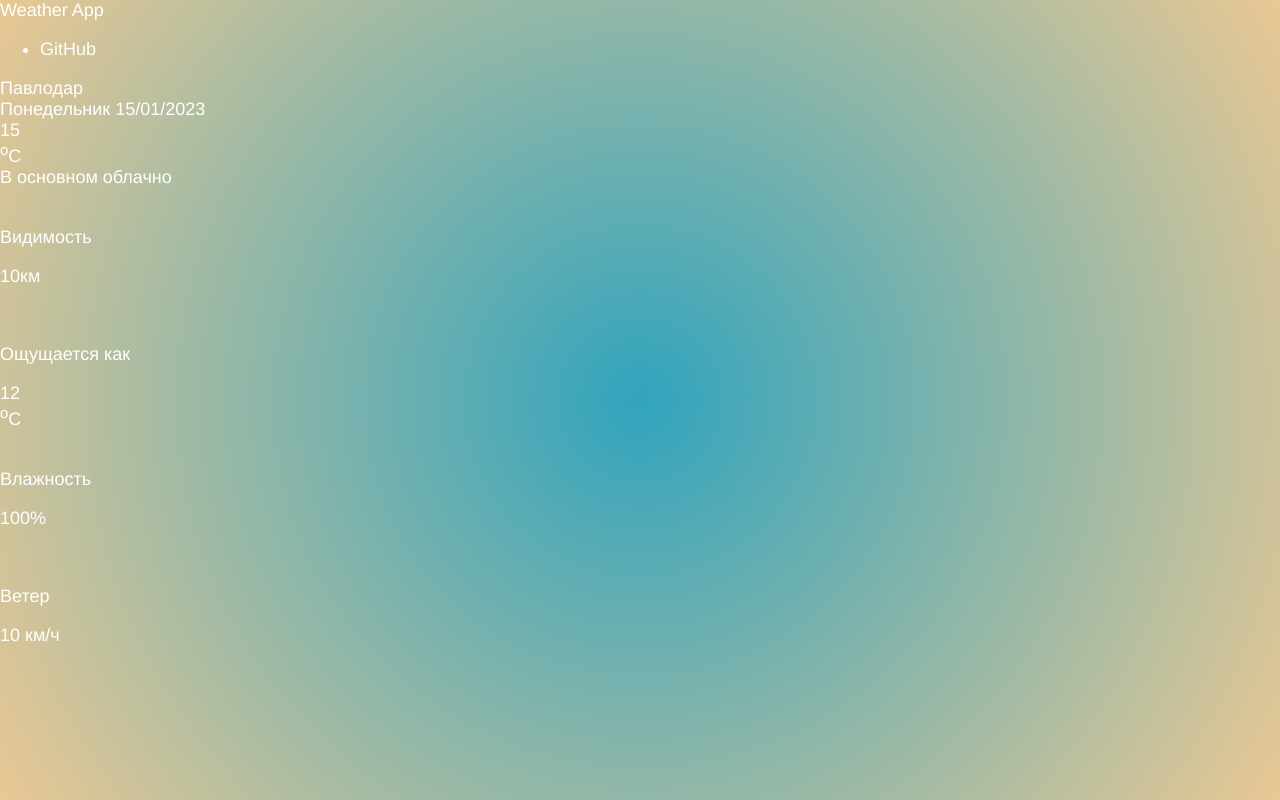
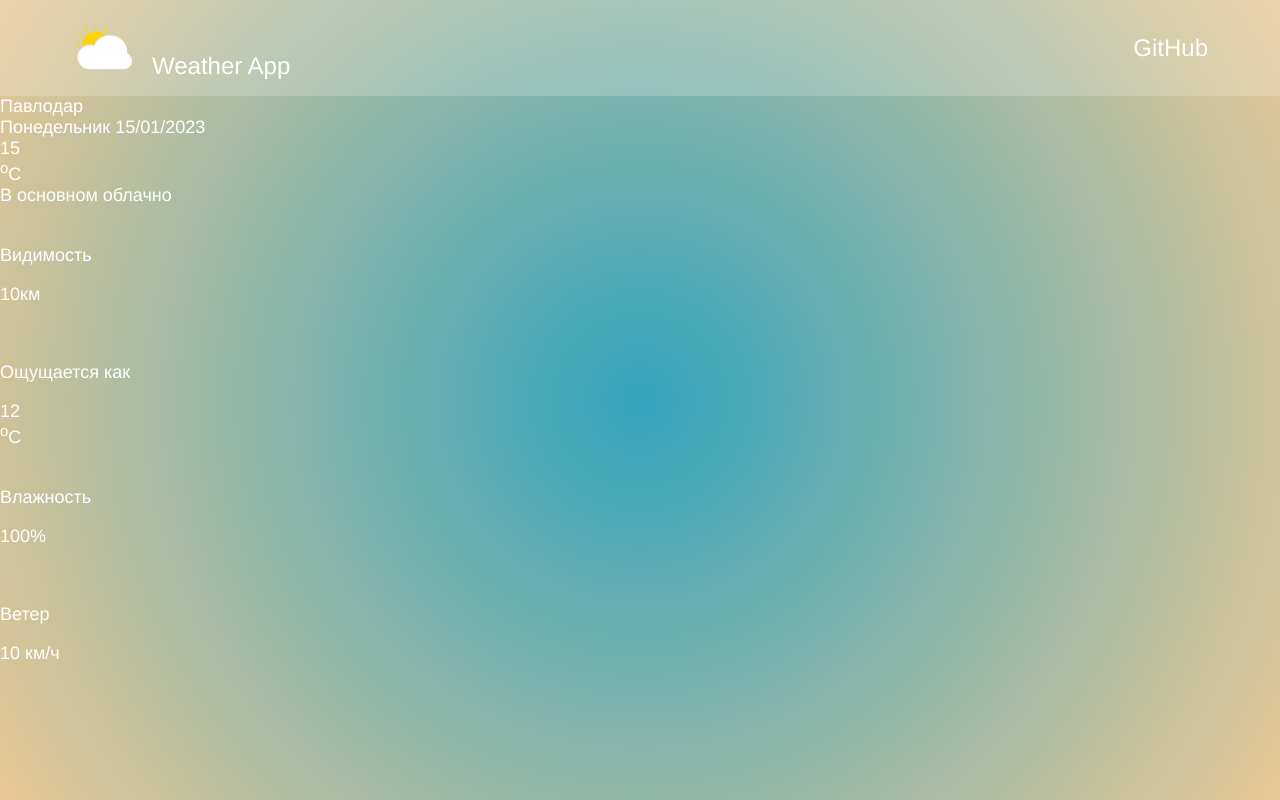
Before and after one commit to vladjl3/weather-app-angular, an Angular app: page / in a window 1280 px wide. Built offline with nearby package versions, Linux system fonts and the light colour scheme.

Commit message:
refactor: extract header to separate component

```diff
--- a/src/app/app.component.html
+++ b/src/app/app.component.html
@@ -1,17 +1,4 @@
-<header>
-  <div class="header">
-    <div class="header__logo">
-      <div class="header__logo-img"></div>
-      <div class="header__logo-text">Weather App</div>
-    </div>
-    <nav class="header__nav">
-      <ul class="header__nav-ul">
-        <li class="header__nav-item">GitHub</li>
-      </ul>
-    </nav>
-  </div>
-</header>
-
+<app-header></app-header>
 <div class="weather-widget">
   <div class="weather-widget__search"></div>
   <div class="weather-widget__data">
--- a/src/app/core/components/header/header.component.html
+++ b/src/app/core/components/header/header.component.html
@@ -1 +1,13 @@
-<p>header works!</p>
+<div class="header">
+  <div class="header__logo">
+    <img class="header__logo-img" src="../../../../assets/images/logo.png" />
+    <div class="header__logo-text">Weather App</div>
+  </div>
+  <nav class="header__nav">
+    <ul class="header__nav-ul">
+      <li class="header__nav-item">
+        <a href="https://github.com/vladjl3">GitHub</a>
+      </li>
+    </ul>
+  </nav>
+</div>
--- a/src/app/core/components/header/header.component.scss
+++ b/src/app/core/components/header/header.component.scss
@@ -0,0 +1,28 @@
+.header {
+  height: 96px;
+  display: flex;
+  align-items: center;
+  justify-content: space-between;
+  background: rgba(255, 255, 255, 0.19);
+  padding-left: 72px;
+  padding-right: 72px;
+
+  &__logo {
+    display: flex;
+    align-items: flex-end;
+    gap: 16px;
+    font-size: 24px;
+  }
+  &__logo-img {
+    width: 64px;
+    height: 64px;
+  }
+
+  &__nav-ul {
+    list-style: none;
+  }
+
+  &__nav-item {
+    font-size: 24px;
+  }
+}
```
Also changed, not shown: src/assets/images/logo.png (added).
